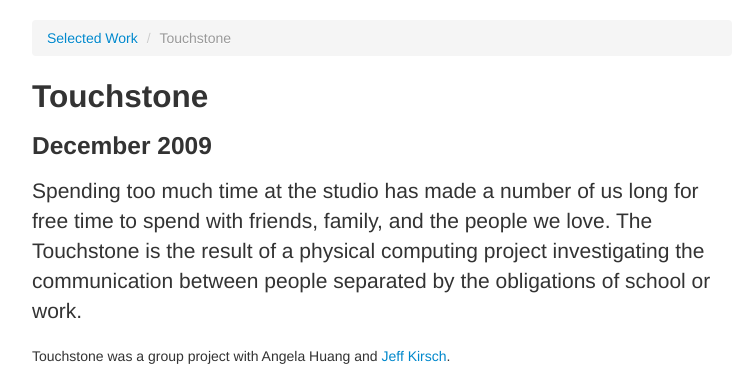
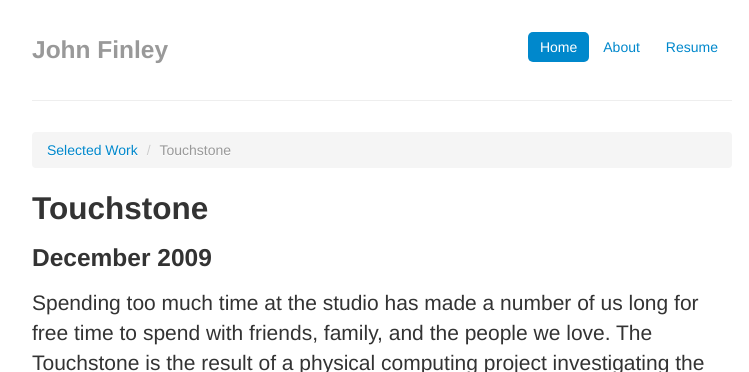
Before and after one commit to jpfinley/heyfinley, a Jekyll site: the page built from _posts/2009-12-01-touchstone.md, in a window 1280 px wide and 900 px high, cut to the strip 0-372 px from the top of the window. Shown: the whole strip, without its empty margins (258-1007 px from the left). Built offline with Jekyll 4.4.1, drawn with Linux system fonts in a browser that asks for light colours.

Commit message:
headers everywhere

```diff
--- a/_layouts/default.html
+++ b/_layouts/default.html
@@ -26,6 +26,15 @@
   </head>
   <body>
     <div class="container-narrow">
+      <div class="masthead">
+        <ul class="nav nav-pills pull-right">
+          <li class="active"><a href="#">Home</a></li>
+          <li><a href="#">About</a></li>
+          <li><a href="#">Resume</a></li>
+        </ul>
+        <h3 class="muted">John Finley</h3>
+      </div>
+      <hr>
       {{ content }}
       <hr>
       <div class="footer">
```
Also changed, not shown: _layouts/index.html (+0 -9 lines).
